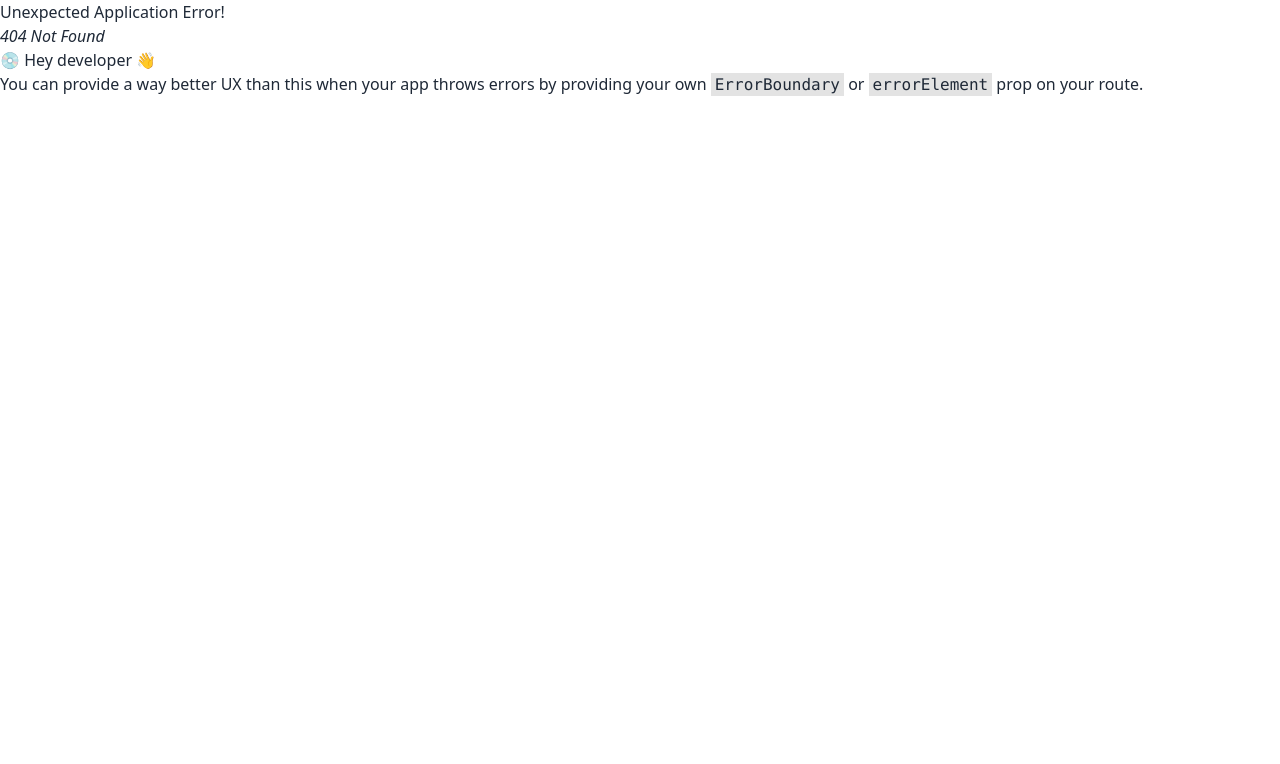
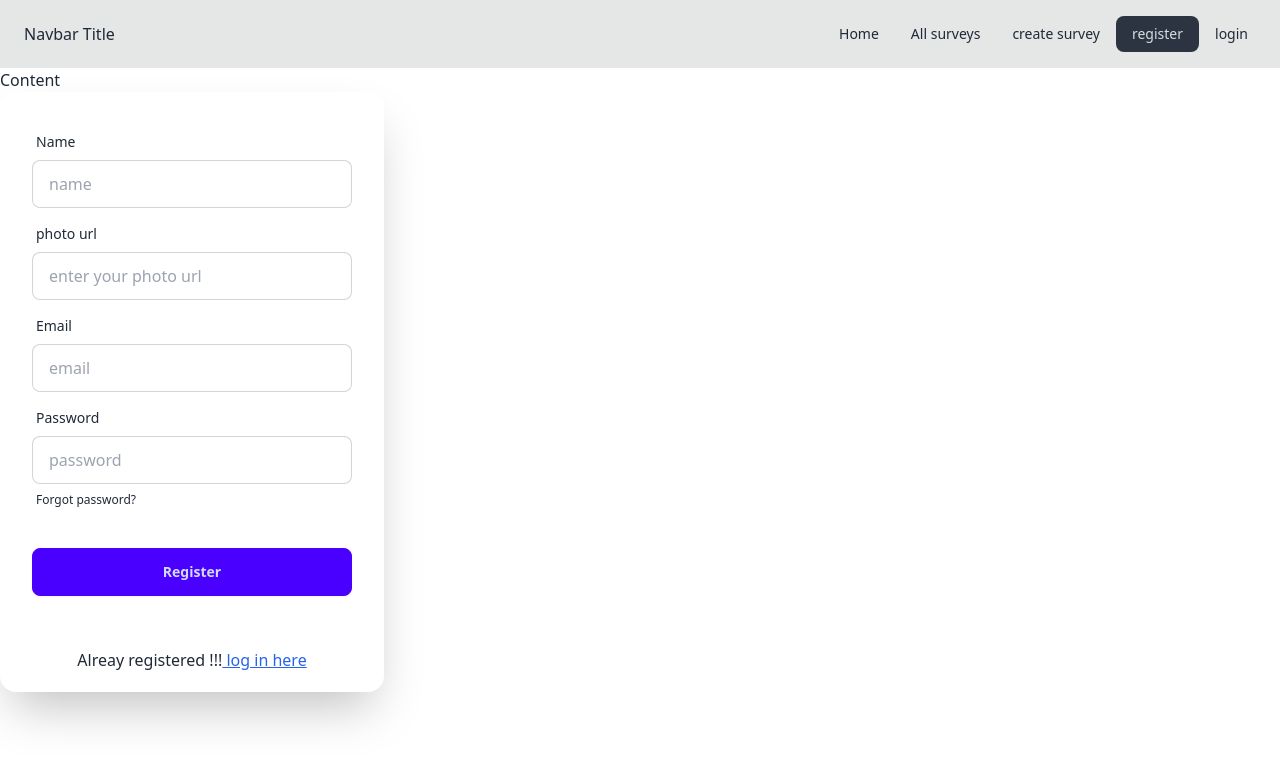
Before and after one commit to orpon95/servey_world_client_side, a React (Vite) app: page /register in a window 1280 px wide. Before the commit this address had no page. Shown: the top 764 px of the page. Built offline with nearby package versions, Linux system fonts and the light colour scheme.

Commit message:
addded register page using react form

```diff
--- a/package.json
+++ b/package.json
@@ -16,6 +16,7 @@
     "match-sorter": "^6.3.1",
     "react": "^18.2.0",
     "react-dom": "^18.2.0",
+    "react-hook-form": "^7.48.2",
     "react-router-dom": "^6.20.0",
     "sort-by": "^1.2.0",
     "sweetalert2": "^11.10.1"
--- a/src/components/Navbar/Navbar.jsx
+++ b/src/components/Navbar/Navbar.jsx
@@ -21,6 +21,7 @@ const Navbar = () => {
                                 <li> <NavLink to={"/"} >Home</NavLink> </li>
                                 <li> <NavLink to={"/surveys"} >All surveys</NavLink> </li>
                                 <li> <NavLink to={"/create_survey"} >create survey</NavLink> </li>
+                                <li> <NavLink to={"/register"} >register</NavLink> </li>
                                 <li> <NavLink to={"/login"} >login</NavLink> </li>
                             </ul>
                         </div>
@@ -35,6 +36,7 @@ const Navbar = () => {
                         <li> <NavLink to={"/"} >Home</NavLink> </li>
                         <li> <NavLink to={"/create_survey"} >create survey</NavLink> </li>
                         <li> <NavLink to={"/login"} >login</NavLink> </li>
+                        <li> <NavLink to={"/register"} >register</NavLink> </li>
                     </ul>
                 </div>
             </div>
--- /dev/null
+++ b/src/components/Register/Register.jsx
@@ -0,0 +1,83 @@
+import React from 'react';
+import { useForm } from 'react-hook-form';
+import { Link } from 'react-router-dom';
+
+const Register = () => {
+    const {
+        register,
+        handleSubmit,
+        watch,
+        formState: { errors },
+    } = useForm()
+
+    const onSubmit = (data) => console.log(data)
+    console.log(watch("example"))
+    return (
+        <div>
+            <div className="card flex-shrink-0 w-full max-w-sm shadow-2xl ">
+                <form onSubmit={handleSubmit(onSubmit)} className="card-body">
+                    {/* name field */}
+                    <div className="form-control">
+                        <label className="label">
+                            <span className="label-text">Name</span>
+                        </label>
+                        <input name='name' {...register("name", { required: true })} type="text" placeholder="name" className="input input-bordered" />
+                        {errors.name && <span className='text-red-500'>This field is required</span>}
+                    </div>
+                    {/* pic field */}
+                    <div className="form-control">
+                        <label className="label">
+                            <span className="label-text">photo url</span>
+                        </label>
+                        <input name='picURL' {...register("picURL", { required: true })} type="text" placeholder="enter your photo url" className="input input-bordered" />
+                        {errors.picURL && <span className='text-red-500'>This field is required</span>}
+                    </div>
+                    {/* email field */}
+                    <div className="form-control">
+                        <label className="label">
+                            <span className="label-text">Email</span>
+                        </label>
+                        <input required name='email' {...register("email", { required: true })} type="email" placeholder="email" className="input input-bordered" />
+                        {errors.email && <span className='text-red-500'>This field is required</span>}
+                    </div>
+                    {/* password field */}
+                    <div className="form-control">
+                        <label className="label">
+                            <span className="label-text">Password</span>
+                        </label>
+                        <input required name='password' {...register("password", {
+                            required: true,
+                             minLength: 6 ,
+                            //  pattern:/ (?=.*[a-z])(?=.*[A-Z])(?=.*\d)[a-zA-Z\d]/
+
+                             })} type="password" placeholder="password" className="input input-bordered" />
+                        {errors.password?.type === "required" && (
+                            <p role="alert">password is required</p>
+                        )}
+                        {errors.password?.type === "minLength" && (
+                            <p role="alert">password required min 6 charecter</p>
+                        )}
+                        {/* {errors.password?.type === "pattern" && (
+                            <p role="alert">password must have one uppper and one lower case and a number</p>
+                        )} */}
+                        <label className="label">
+                            <a href="#" className="label-text-alt link link-hover">Forgot password?</a>
+                        </label>
+                    </div>
+                    {/* button */}
+                    <div className="form-control mt-6">
+                        <button type='submit' className="btn btn-primary">Register</button>
+                    </div>
+                </form>
+                <div className='my-5'>
+                    <h1 className='text-center'>Alreay registered !!!
+                        <Link to={"/Login"}><span className='text-base text-blue-600 underline'> log in here</span></Link>
+                    </h1>
+                </div>
+            </div>
+
+        </div>
+    );
+};
+
+export default Register;
--- a/src/main.jsx
+++ b/src/main.jsx
@@ -15,6 +15,7 @@ import { QueryClient, QueryClientProvider } from '@tanstack/react-query';
 import Details from './components/Details/Details.jsx';
 import useAxiosSecure from './components/Hooks/useAxiosSecure.jsx';
 import Login from './components/Login/Login.jsx';
+import Register from './components/Register/Register.jsx';
 const queryClient = new QueryClient()
 const axiosSecure = useAxiosSecure()
 const router = createBrowserRouter([
@@ -44,6 +45,11 @@ const router = createBrowserRouter([
         element: <Login></Login>
 
       },
+      {
+        path: "register",
+        element: <Register></Register>
+
+      },
     ]
   },
 ]);
```
Also changed, not shown: 1 other file (tests, documents, lock files or other folders).
